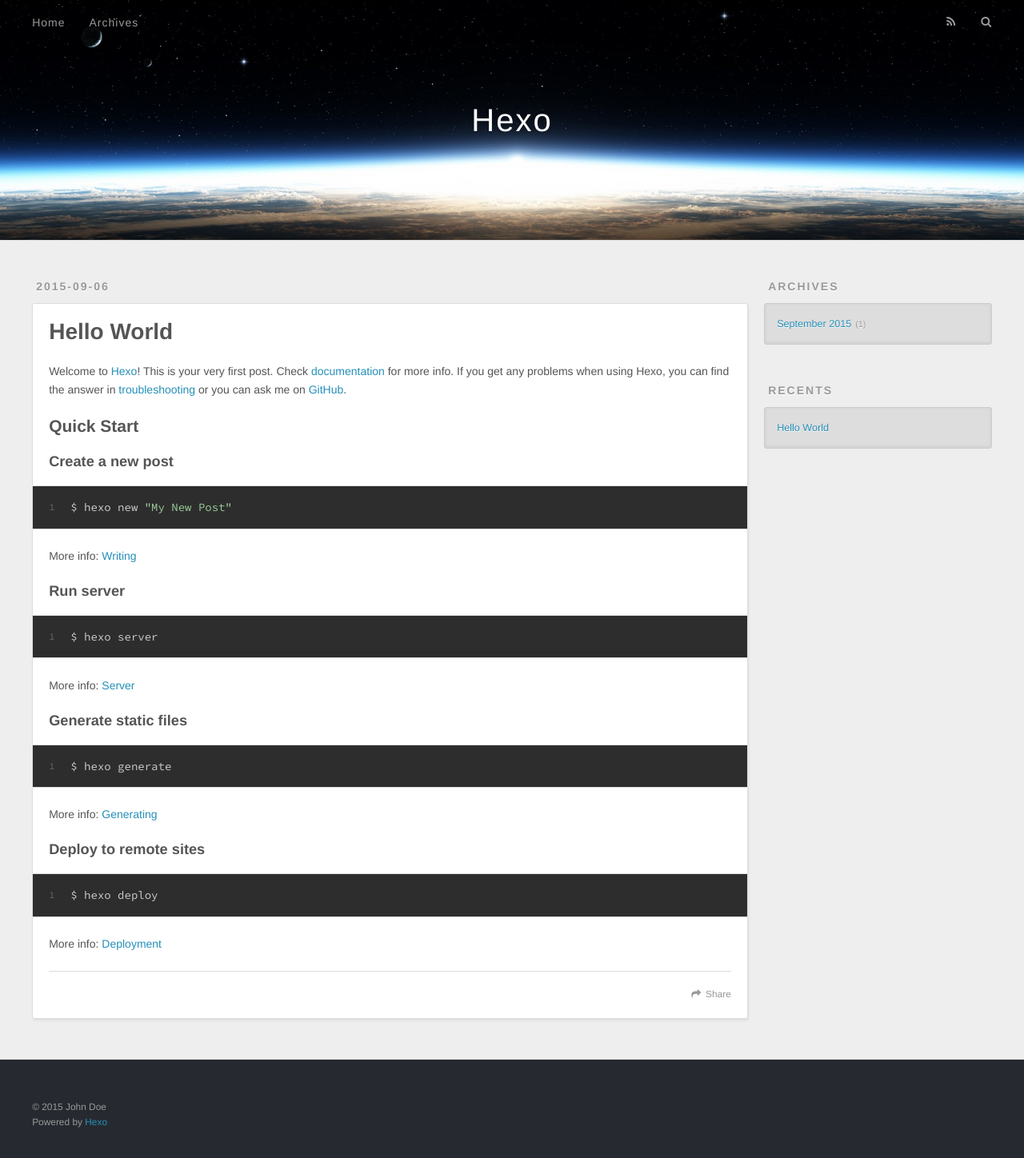
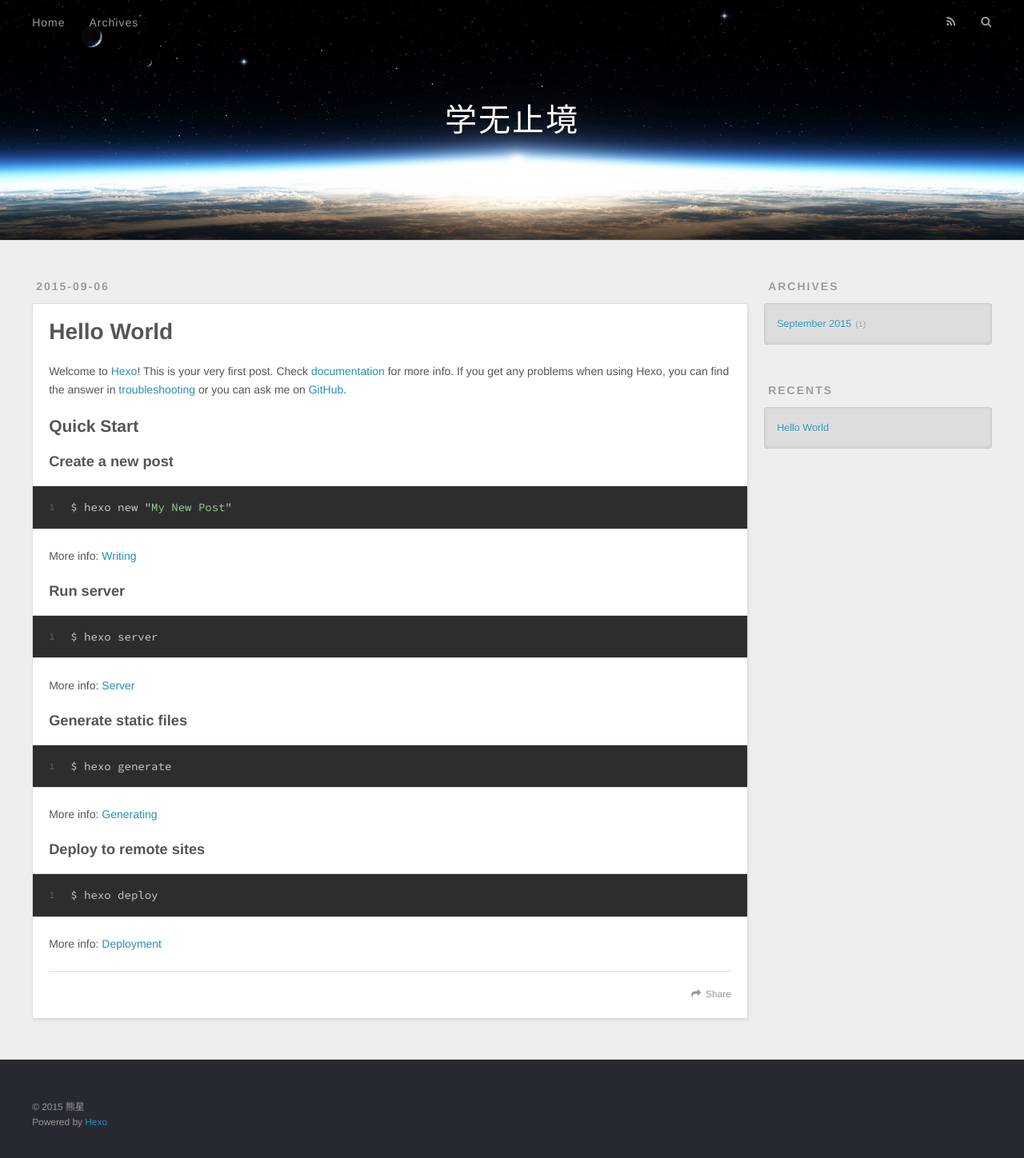
Before and after one commit to xiongxingplus/xx1206917580.github.io, a plain HTML site: page index.html in a window 1280 px wide. Shown: the whole page at 80% size. Drawn offline with nearby package versions, Linux system fonts and the light colour scheme.

Commit message:
Site updated: 2015-09-06 13:30:47

```diff
--- a/index.html
+++ b/index.html
@@ -3,19 +3,19 @@
 <head>
   <meta charset="utf-8">
 
-  <title>Hexo</title>
+  <title>学无止境</title>
   <meta name="viewport" content="width=device-width, initial-scale=1, maximum-scale=1">
   <meta name="description">
 <meta property="og:type" content="website">
-<meta property="og:title" content="Hexo">
+<meta property="og:title" content="学无止境">
 <meta property="og:url" content="http://yoursite.com/index.html">
-<meta property="og:site_name" content="Hexo">
+<meta property="og:site_name" content="学无止境">
 <meta property="og:description">
 <meta name="twitter:card" content="summary">
-<meta name="twitter:title" content="Hexo">
+<meta name="twitter:title" content="学无止境">
 <meta name="twitter:description">
 
-    <link rel="alternative" href="/atom.xml" title="Hexo" type="application/atom+xml">
+    <link rel="alternative" href="/atom.xml" title="学无止境" type="application/atom+xml">
 
 
     <link rel="icon" href="/favicon.png">
@@ -33,7 +33,7 @@
   <div id="header-outer" class="outer">
     <div id="header-title" class="inner">
       <h1 id="logo-wrap">
-        <a href="/" id="logo">Hexo</a>
+        <a href="/" id="logo">学无止境</a>
       </h1>
 
     </div>
@@ -96,7 +96,7 @@
 
     </div>
     <footer class="article-footer">
-      <a data-url="http://yoursite.com/2015/09/06/hello-world/" data-id="cie7z2s3o00002smdb94h5e2m" class="article-share-link">Share</a>
+      <a data-url="http://yoursite.com/2015/09/06/hello-world/" data-id="cie7z6x460000okmdke359jfo" class="article-share-link">Share</a>
 
 
     </footer>
@@ -148,7 +148,7 @@
 
   <div class="outer">
     <div id="footer-info" class="inner">
-      &copy; 2015 John Doe<br>
+      &copy; 2015 熊星<br>
       Powered by <a href="http://hexo.io/" target="_blank">Hexo</a>
     </div>
   </div>
```
Also changed, not shown: 2015/09/06/hello-world/index.html (+6 -6 lines), archives/2015/09/index.html (+7 -7 lines), archives/2015/index.html (+7 -7 lines), archives/index.html (+7 -7 lines).
